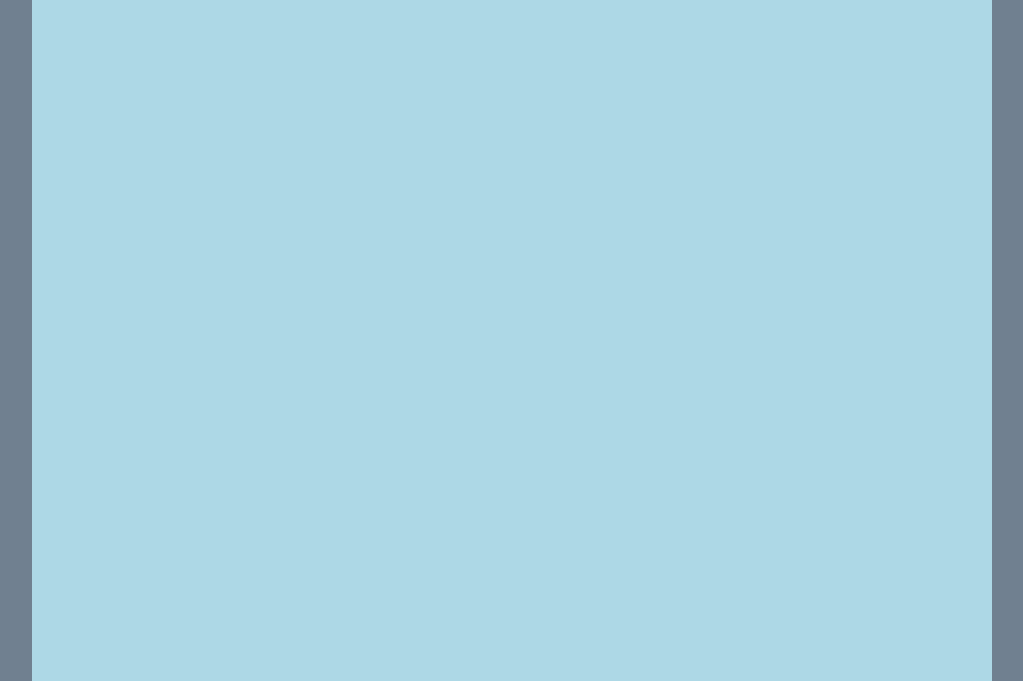
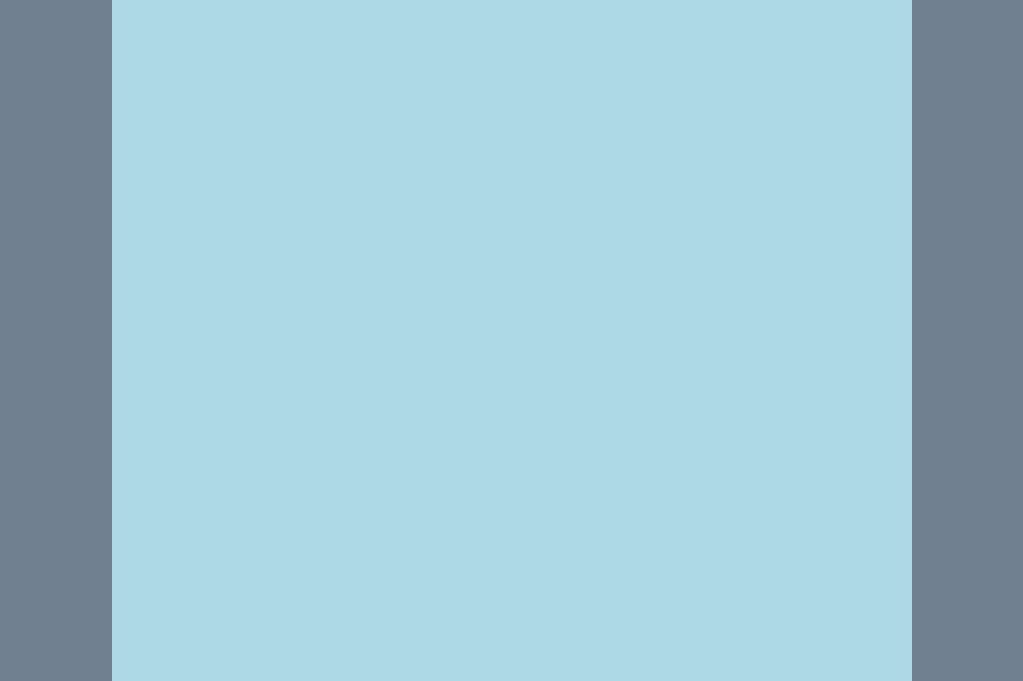
Before and after one commit to ShaqGrant/info3180-project3, a website: page app/static/index.html in a window 1280 px wide. Shown: the part 119-800 px from the top of the page, without its empty margins (128-1151 px from the left). Drawn offline with nearby package versions, Linux system fonts and the light colour scheme; files whose address does not match are found by name.

Commit message:
finishing touches

```diff
--- a/app/static/css/main.css
+++ b/app/static/css/main.css
@@ -1,12 +1,12 @@
 .v-center {
     height: 100vh;
-    width: 75%;
+    width: 100vh;
     overflow: visible;
     margin: auto;
     position: absolute;
     background: url('../img/light-blue.png');
     background-repeat: repeat;
-    top: 0; left: 0; bottom: 0; right: 0;
+    top: 300; left: 0; bottom: 0; right: 0;
 }
 
 .text-center{
```
